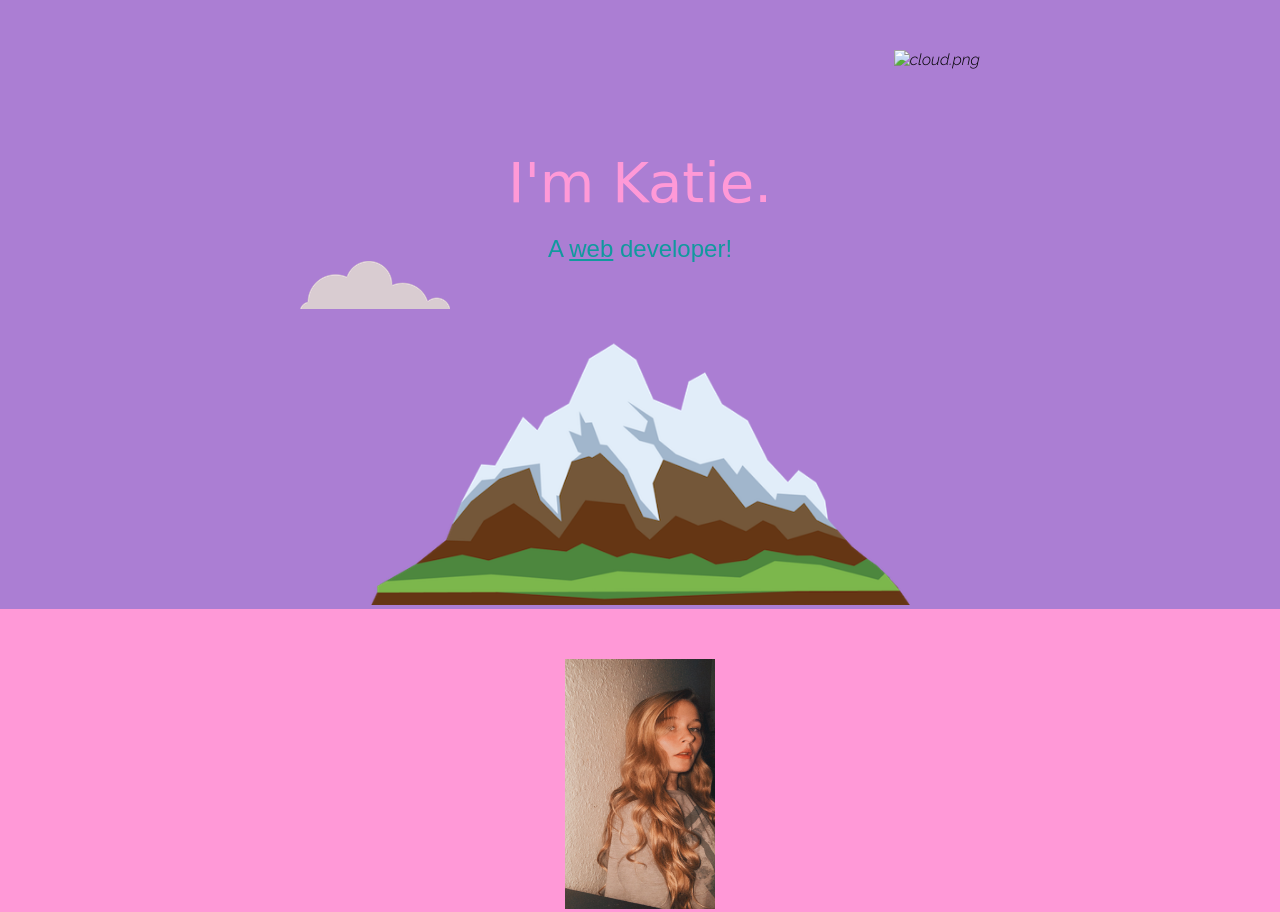
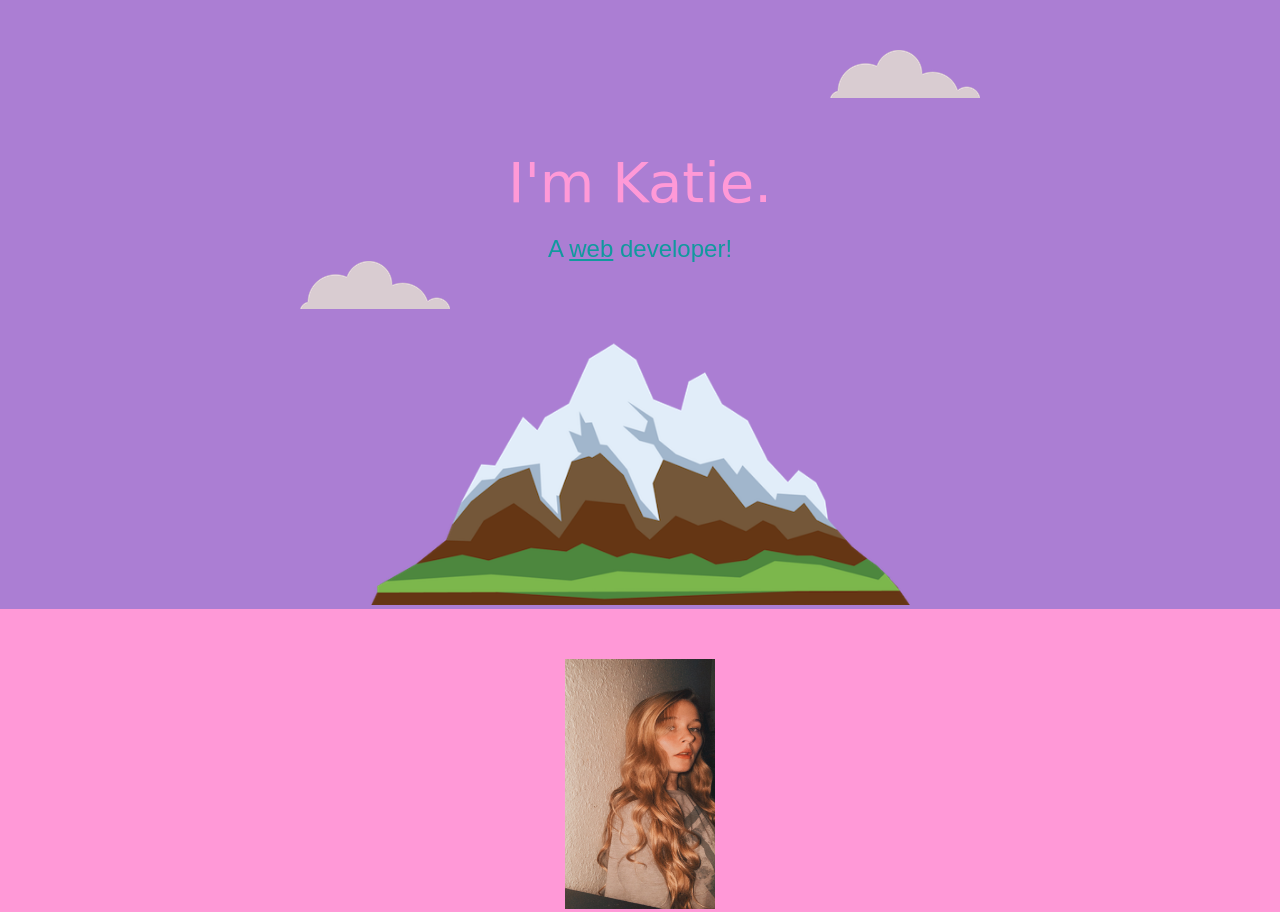
Before and after one commit to katierenelt/css-website, a plain HTML site: page index.html in a window 1280 px wide. Shown: the top 912 px of the page. Drawn offline with Linux system fonts and the light colour scheme.

Commit message:
Update index.html

```diff
--- a/index.html
+++ b/index.html
@@ -11,7 +11,7 @@
     </head>
     <body>
         <div class="top-container">
-            <img class="top-cloud" src="images/cloud.png" alt="cloud.png">
+            <img class="top-cloud" src="cloud.png" alt="cloud.png">
             <h1>I'm Katie.</h1>
             <h2>A <span>web</span> developer!</h2>
             <img class="bottom-cloud" src="cloud.png" alt="cloud.png">
```
